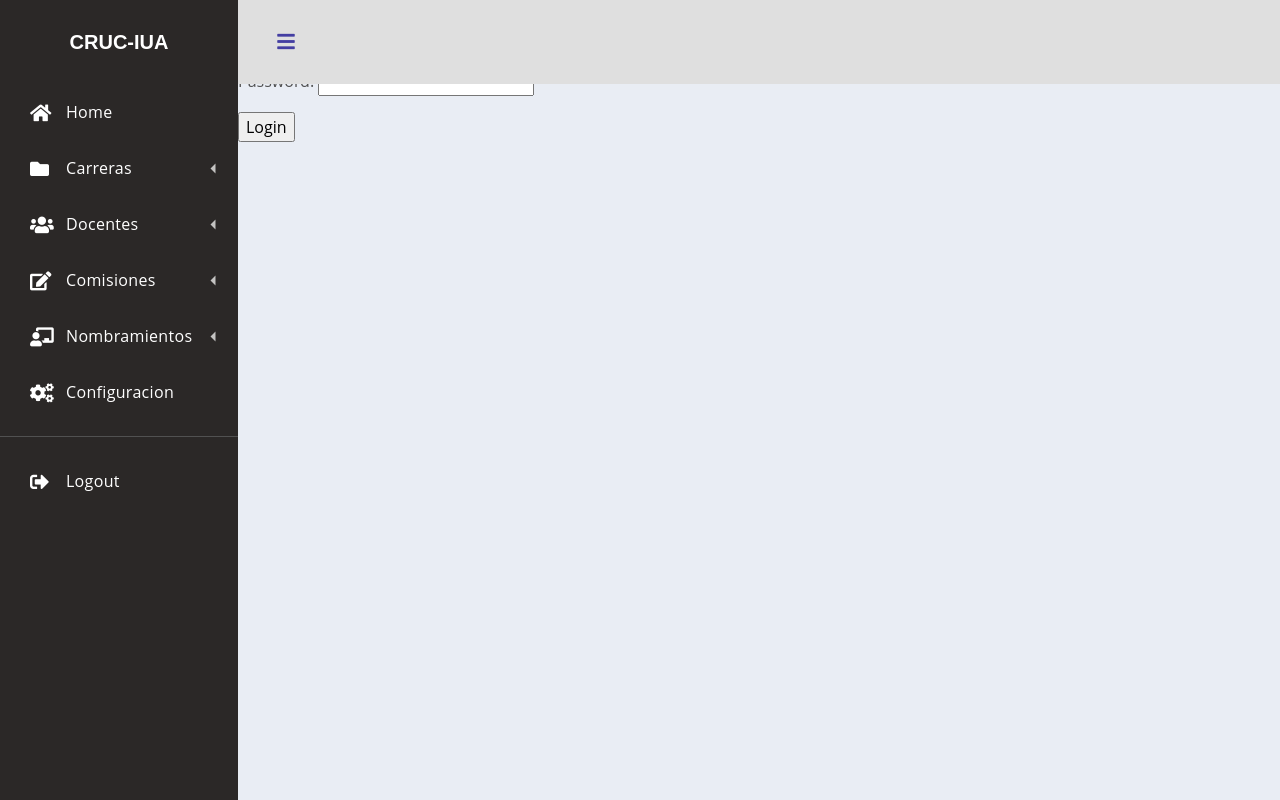
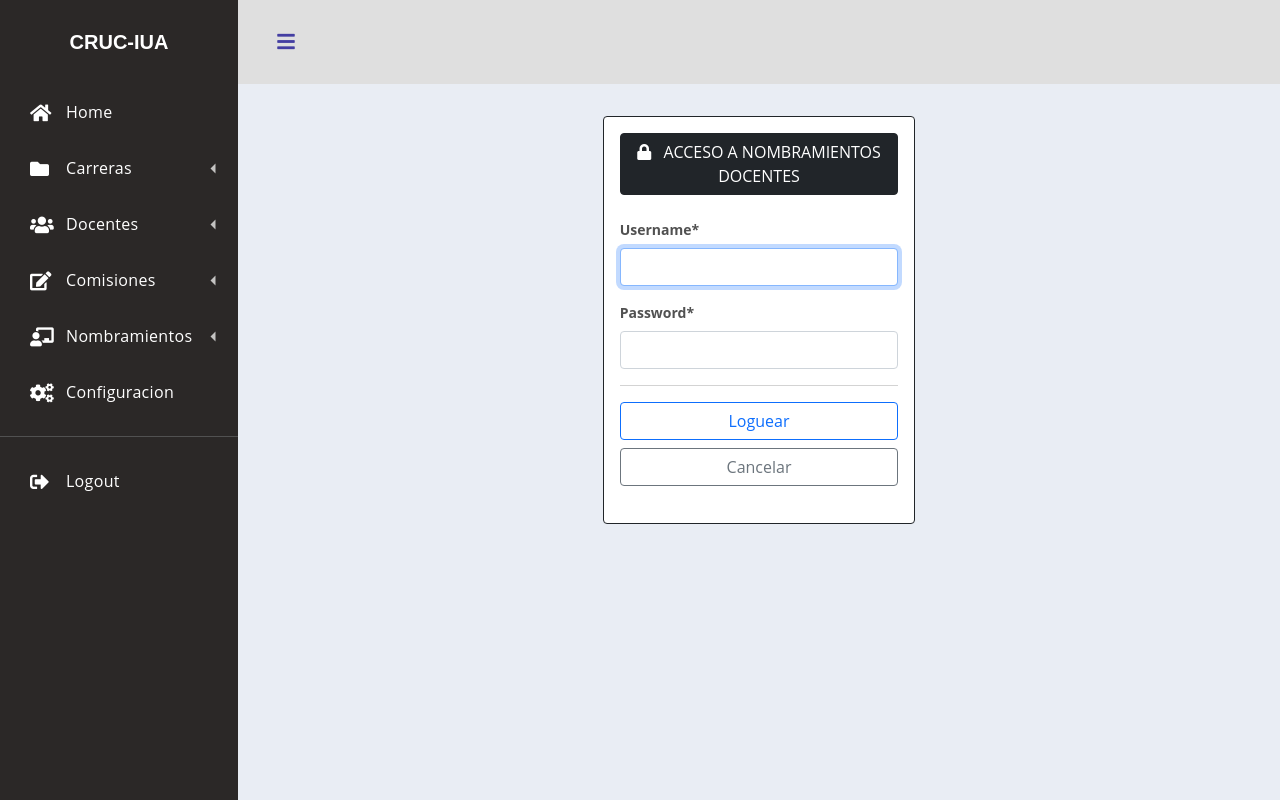
Before and after one commit to crodriguezbar/proyecto_nomb_docente, a Django app: page / in a window 1280 px wide. Run offline with Django 4.2, Linux system fonts and the light colour scheme; some libraries are stand-ins or nearby versions.

Commit message:
Login funcionando

```diff
--- a/app_nomb_doc/forms.py
+++ b/app_nomb_doc/forms.py
@@ -27,7 +27,7 @@ class FormAltaDocente (forms.ModelForm): #OK!!!
     )
     fecha_nacimiento=forms.DateField(
         label='FECHA DE NACIMIENTO',
-        widget=forms.DateInput(attrs={'type':"date", 'max':datetime.now().date()}),
+        widget=forms.DateInput(attrs={'style': 'cursor:pointer', 'type':"date", 'max':datetime.now().date()}),
     )
     email=LetrasMinusculas( #OK
         label='DIRECCION DE EMAIL',
--- a/app_nomb_doc/templates/formularios/usuarios/login.html
+++ b/app_nomb_doc/templates/formularios/usuarios/login.html
@@ -1,13 +1,32 @@
 {% extends 'static/inicio.html' %}
-{% load static %}
+{% load crispy_forms_tags %}
+{% block contenido %}
 
-{% block titulo %} Login {% endblock %}
-{% block contenido %}
-<form action="" method="POST"> {% csrf_token %}
-
-    {{ formulario.as_p }}
-    <input type="submit" value="Login" />
-</form>
-
-
+<body>
+    <br>
+    <br>
+    <div class="container card p-3 border-dark mt-5" style="width: 30%; font-size:14px">
+        <a class="btn btn-dark mb-4" style="cursor:default;">
+            <i class="fa fa-lock"></i> &nbsp;&nbsp;ACCESO A NOMBRAMIENTOS DOCENTES
+        </a>
+        <form action="" method="POST" autocomplete="on" novalidate> {% csrf_token %}
+            <strong>{{formulario.username|as_crispy_field}}</strong>
+            <strong>{{formulario.password|as_crispy_field}}</strong>
+            <hr>
+            <div class="d-grid gap-2">
+                <button type="submit" class="btn btn-outline-primary">Loguear</button>
+                <a href="{% url 'LoginUsuario' %}" class="btn btn-outline-secondary">Cancelar</a>
+            </div>
+    <!-- Mensaje desde views.py -->
+    <br>
+    {% for message in messages %}
+        {% if message.tags == 'info' %}
+            <div class="text-center alert alert-primary alert-dismissible fade show" role="alert"><stong>{{message}}</strong>
+                <a href="{% url "LoginUsuario" %}" type="button" class="btn btn-close" data-bs-dismissible="alert" aria-label="Close"></a>
+            </div>
+        {% endif %}
+    {% endfor %}
+        </form>
+    </div>
+</body>
 {% endblock %}
--- a/usuario_nomb_doc/views.py
+++ b/usuario_nomb_doc/views.py
@@ -5,10 +5,11 @@ from django.contrib.auth import authenticate, login, logout
 
 #LOGIN
 def login_request (request):
-    formulario =AuthenticationForm(request, data=request.POST)
     if request.method == 'POST':
-        data =formulario.cleaned_data
+        formulario =AuthenticationForm(request, data=request.POST)
+
         if formulario.is_valid():
+            data =formulario.cleaned_data
             usuario = data.get('username')
             contrasenia = data.get('password')
             user = authenticate(username = usuario, password = contrasenia)
@@ -17,13 +18,12 @@ def login_request (request):
                 login(request, user)
                 messages.info (request, 'Bienvenido !')
             else:
-                messages.info (request, 'Inicio de sesion fallido !')
+                messages.info (request, 'El usuario o contraseña es incorrecto !')
 
         else:
             messages.info (request, 'Inicio de sesion fallido !')
-        return redirect('XXXX')
+        return redirect('LoginUsuario')
     contexto={
         'formulario': AuthenticationForm(),
-        'name_submit': 'login'
     }
     return render (request, 'formularios/usuarios/login.html', contexto)
```
Also changed, not shown: db.sqlite3.
